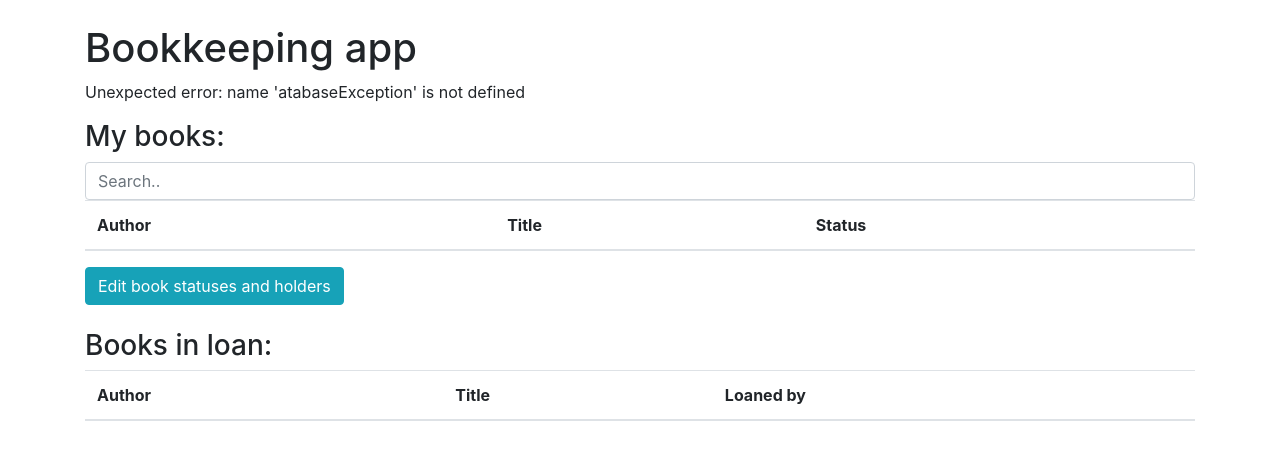
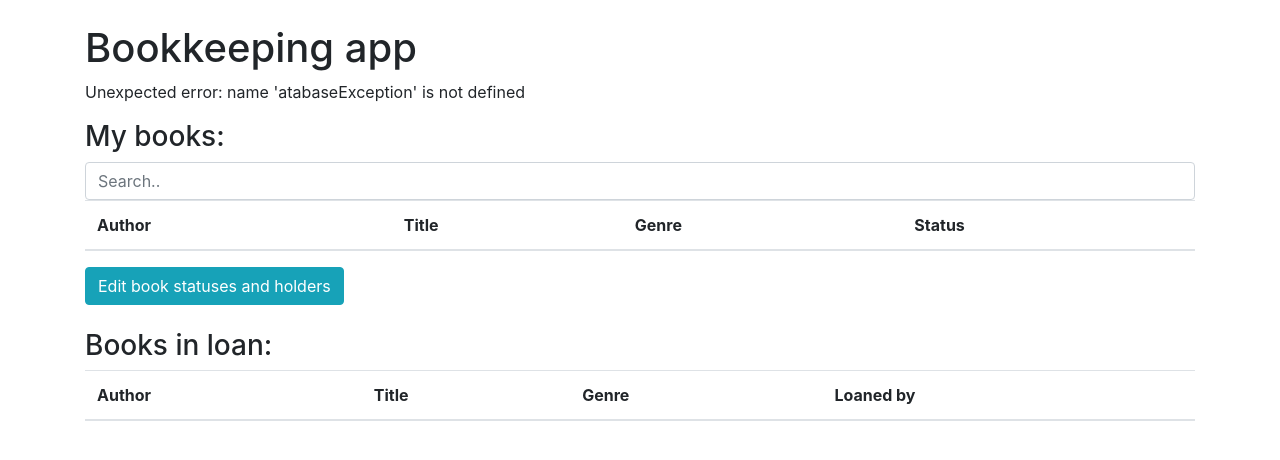
Before and after one commit to MyVeli/bookkeeping, a Flask app: page / in a window 1280 px wide. Shown: the part 56-516 px from the top of the page. Run offline with Flask 2, Linux system fonts and the light colour scheme; the visitor is signed in with stand-in values (Sample User, id 1); lists and menus that the app fills with data are empty; some libraries are stand-ins or nearby versions.

Commit message:
user manual

```diff
--- a/templates/index.html
+++ b/templates/index.html
@@ -39,6 +39,7 @@
                             <tr>
                                 <th>Author</th>
                                 <th>Title</th>
+                                <th>Genre</th>
                                 <th>Status</th>
                             </tr>
                         </thead>
@@ -48,6 +49,7 @@
                             <tr>
                                 <td> {{book[0]}} </td>
                                 <td> {{book[1]}} </td>
+                                <td> {{book[4]}} </td>
                                 <td> {{book[2]}} </td>
                                 {% endfor %}
                             </tr>
@@ -64,6 +66,7 @@
                             <tr>
                                 <th>Author</th>
                                 <th>Title</th>
+                                <th>Genre</th>
                                 <th>Loaned by</th>
                             </tr>
                         </thead>
@@ -72,6 +75,7 @@
                             <tr>
                                 <td> {{book[0]}} </td>
                                 <td> {{book[1]}} </td>
+                                <td> {{book[4]}} </td>
                                 <td> {{book[3]}} </td>
                             </tr>
                             {% endfor %}
```
Also changed, not shown: README.md, assets/add.PNG (added), assets/edit.PNG (added), assets/friends.PNG (added), assets/login.PNG (added), assets/main_view.PNG (added), assets/status.PNG (added), templates/edit_book_statuses.html (line endings or trailing spaces).
